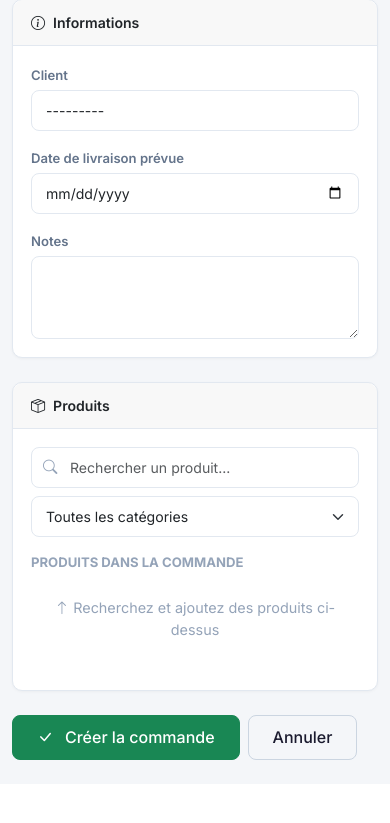
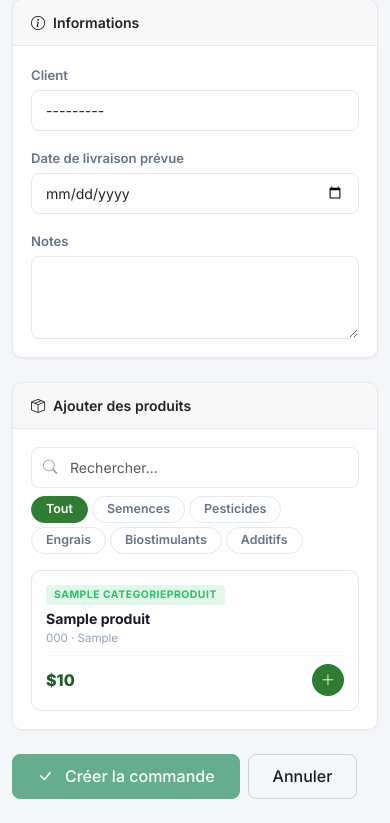
Before and after one commit to maxoumtl33/herbic-crm, a Django app: page /commandes/creer/ in a window 390 px wide. Shown: the part 104-927 px from the top of the page. Before the commit the page ends 864 px from the top, so only its background shows below. Run offline with Django 4.2, Linux system fonts and the light colour scheme; a user stored in the database is signed in; tables that the repository leaves empty hold one stand-in row (values such as "Sample post").

Commit message:
Redesign order creation: product cards grid, category pills, cart UX
- Category filter pills (Tout, Semences, Pesticides, Engrais, etc.)
  inline with search bar
- All products shown by default when "Tout" is selected
- Products displayed in card grid (4 cols desktop, 2 cols mobile)
  with category color badge, name, code, format, price, and + button
- Added products show green checkmark and are grayed out
- Cart section with item count in header and TTC total
- Selected products with category color dot, quantity input, live subtotal
- Submit button disabled until products are added
- Smooth hover effects on product cards

Co-Authored-By: Claude Opus 4.6 (1M context) <noreply@anthropic.com>

```diff
--- a/static/css/style.css
+++ b/static/css/style.css
@@ -567,6 +567,125 @@ body {
     background: var(--herbic-green-50);
 }
 
+/* ============================================
+   ORDER BUILDER - Product cards + cart
+   ============================================ */
+
+/* Category pills */
+.cat-pill {
+    border-radius: 20px !important;
+    padding: 5px 14px !important;
+    font-size: 0.78rem !important;
+    font-weight: 600 !important;
+    border: 1px solid var(--border-color) !important;
+    background: white !important;
+    color: var(--text-secondary) !important;
+    white-space: nowrap;
+}
+.cat-pill:hover { border-color: var(--herbic-green) !important; color: var(--herbic-green) !important; }
+.cat-pill.active {
+    background: var(--herbic-green) !important;
+    border-color: var(--herbic-green) !important;
+    color: white !important;
+}
+
+/* Product card in order builder */
+.product-card-order {
+    background: white;
+    border: 1px solid var(--border-color);
+    border-radius: 10px;
+    padding: 14px;
+    cursor: pointer;
+    transition: all 0.15s;
+    height: 100%;
+    display: flex;
+    flex-direction: column;
+}
+.product-card-order:hover {
+    border-color: var(--herbic-green);
+    box-shadow: 0 3px 12px rgba(46,125,50,0.12);
+    transform: translateY(-1px);
+}
+.product-card-order.product-card-added {
+    border-color: #22c55e;
+    background: #f0fdf4;
+    cursor: default;
+    opacity: 0.7;
+}
+.product-card-order.product-card-added:hover {
+    transform: none;
+    box-shadow: none;
+}
+.product-card-cat {
+    display: inline-block;
+    font-size: 0.65rem;
+    font-weight: 700;
+    text-transform: uppercase;
+    letter-spacing: 0.5px;
+    padding: 2px 8px;
+    border-radius: 4px;
+    margin-bottom: 6px;
+    width: fit-content;
+}
+.product-card-name {
+    font-weight: 700;
+    font-size: 0.88rem;
+    color: var(--text-primary);
+    margin-bottom: 2px;
+    line-height: 1.2;
+}
+.product-card-meta {
+    font-size: 0.72rem;
+    color: var(--text-muted);
+    margin-bottom: 8px;
+}
+.product-card-bottom {
+    display: flex;
+    justify-content: space-between;
+    align-items: center;
+    margin-top: auto;
+    padding-top: 8px;
+    border-top: 1px solid #f1f5f9;
+}
+.product-card-price {
+    font-weight: 800;
+    font-size: 1rem;
+    color: var(--herbic-green-dark);
+}
+.product-card-add-btn {
+    width: 32px;
+    height: 32px;
+    border-radius: 50%;
+    background: var(--herbic-green);
+    color: white;
+    display: flex;
+    align-items: center;
+    justify-content: center;
+    font-size: 0.9rem;
+    transition: transform 0.1s;
+}
+.product-card-order:hover .product-card-add-btn {
+    transform: scale(1.1);
+}
+.product-card-added-badge {
+    font-size: 0.72rem;
+    font-weight: 700;
+    color: #22c55e;
+}
+
+/* Selected products in cart */
+.selected-row {
+    border-bottom: 1px solid #f1f5f9;
+}
+.selected-row:last-child { border-bottom: none; }
+.selected-row:hover { background: #fafbfc; }
+.selected-cat-dot {
+    width: 8px;
+    height: 8px;
+    border-radius: 50%;
+    flex-shrink: 0;
+}
+
 /* Alert tweaks */
 .alert {
     border-radius: 8px;
--- a/templates/orders/commande_create.html
+++ b/templates/orders/commande_create.html
@@ -33,61 +33,45 @@
         </div>
     </div>
 
-    {# Recherche et ajout de produits #}
+    {# Catalogue produits #}
     <div class="card mb-4">
-        <div class="card-header d-flex justify-content-between align-items-center">
-            <span><i class="bi bi-box-seam me-2"></i>Produits</span>
+        <div class="card-header"><i class="bi bi-box-seam me-2"></i>Ajouter des produits</div>
+        <div class="card-body">
+            {# Recherche + catégories sur une seule ligne #}
+            <div class="d-flex gap-2 align-items-center mb-3 flex-wrap">
+                <div class="search-bar-live" style="flex:1;min-width:200px;">
+                    <i class="bi bi-search search-icon-live"></i>
+                    <input type="text" id="product-search" class="form-control" placeholder="Rechercher..." autocomplete="off">
                 </div>
-        <div class="card-body">
-            {# Barre de recherche + filtres #}
-            <div class="row g-2 mb-3">
-                <div class="col-md-7">
-                    <div class="search-bar-live">
-                        <i class="bi bi-search search-icon-live"></i>
-                        <input type="text" id="product-search" class="form-control" placeholder="Rechercher un produit..." autocomplete="off">
-                    </div>
-                </div>
-                <div class="col-md-5">
-                    <select id="product-category" class="form-select">
-                        <option value="">Toutes les catégories</option>
-                        <option value="semence">Semences</option>
-                        <option value="pesticide">Pesticides</option>
-                        <option value="engrais_foliaire">Engrais foliaires</option>
-                        <option value="biostimulant">Biostimulants</option>
-                        <option value="additif_pulverisation">Additifs</option>
-                    </select>
+                <div class="cat-pills d-flex gap-1 flex-wrap">
+                    <button type="button" class="btn btn-sm cat-pill active" data-cat="">Tout</button>
+                    <button type="button" class="btn btn-sm cat-pill" data-cat="semence">Semences</button>
+                    <button type="button" class="btn btn-sm cat-pill" data-cat="pesticide">Pesticides</button>
+                    <button type="button" class="btn btn-sm cat-pill" data-cat="engrais_foliaire">Engrais</button>
+                    <button type="button" class="btn btn-sm cat-pill" data-cat="biostimulant">Biostimulants</button>
+                    <button type="button" class="btn btn-sm cat-pill" data-cat="additif_pulverisation">Additifs</button>
                 </div>
             </div>
 
-            {# Résultats de recherche #}
-            <div id="product-results" style="display:none;">
-                <div id="product-results-list" class="row g-2 mb-3" style="max-height:300px;overflow-y:auto;"></div>
-            </div>
-
-            {# Produits sélectionnés #}
-            <div id="selected-products">
-                <div style="font-weight:700;font-size:0.82rem;text-transform:uppercase;color:var(--text-muted);margin-bottom:8px;">
-                    Produits dans la commande
-                </div>
-                <div id="selected-list"></div>
-                <p id="no-products" class="text-center py-3" style="color:var(--text-muted);">
-                    <i class="bi bi-arrow-up"></i> Recherchez et ajoutez des produits ci-dessus
-                </p>
-            </div>
-
-            {# Champs cachés pour le formset #}
-            <div id="formset-container" style="display:none;">
-                {{ formset.management_form }}
-                {% for f in formset %}
-                {{ f.produit }}{{ f.quantite }}{{ f.prix_unitaire }}{{ f.DELETE }}{{ f.id }}
-                {% endfor %}
+            {# Grille de produits #}
+            <div id="product-grid" class="row g-2" style="max-height:400px;overflow-y:auto;"></div>
+            <div id="product-empty" class="text-center py-4" style="display:none;color:var(--text-muted);">
+                <i class="bi bi-search" style="font-size:1.5rem;"></i>
+                <p class="mt-1 mb-0">Aucun produit trouvé</p>
             </div>
         </div>
     </div>
 
-    {# Résumé prix #}
-    <div class="card mb-4" id="price-summary" style="display:none;">
-        <div class="card-body">
+    {# Produits sélectionnés #}
+    <div class="card mb-4" id="selected-card" style="display:none;">
+        <div class="card-header d-flex justify-content-between align-items-center">
+            <span><i class="bi bi-cart-check me-2"></i>Panier (<span id="cart-count">0</span>)</span>
+            <span id="cart-total-header" style="font-weight:700;color:var(--herbic-green);"></span>
+        </div>
+        <div class="card-body p-0">
+            <div id="selected-list"></div>
+        </div>
+        <div class="card-footer bg-transparent">
             <div class="d-flex justify-content-between mb-1"><span>Sous-total HT</span><strong id="subtotal">$0</strong></div>
             <div class="d-flex justify-content-between mb-1" style="font-size:0.85rem;color:var(--text-muted);"><span>TPS (5%)</span><span id="tps">$0</span></div>
             <div class="d-flex justify-content-between mb-1" style="font-size:0.85rem;color:var(--text-muted);"><span>TVQ (9.975%)</span><span id="tvq">$0</span></div>
@@ -98,8 +82,18 @@
         </div>
     </div>
 
+    {# Champs cachés pour le formset #}
+    <div id="formset-container" style="display:none;">
+        {{ formset.management_form }}
+        {% for f in formset %}
+        {{ f.produit }}{{ f.quantite }}{{ f.prix_unitaire }}{{ f.DELETE }}{{ f.id }}
+        {% endfor %}
+    </div>
+
     <div class="d-flex gap-2">
-        <button type="submit" class="btn btn-success btn-lg"><i class="bi bi-check-lg me-1"></i> Créer la commande</button>
+        <button type="submit" class="btn btn-success btn-lg" id="submit-btn" disabled>
+            <i class="bi bi-check-lg me-1"></i> Créer la commande
+        </button>
         <a href="{% url 'orders:commande_list' %}" class="btn btn-outline-primary btn-lg">Annuler</a>
     </div>
 </form>
@@ -110,104 +104,135 @@
 const TAUX_TPS = 0.05;
 const TAUX_TVQ = 0.09975;
 let selectedProducts = [];
+let allProducts = [];
+let currentCat = '';
 let searchTimeout = null;
 
 const searchInput = document.getElementById('product-search');
-const categorySelect = document.getElementById('product-category');
-const resultsDiv = document.getElementById('product-results');
-const resultsList = document.getElementById('product-results-list');
+const productGrid = document.getElementById('product-grid');
+const productEmpty = document.getElementById('product-empty');
+const selectedCard = document.getElementById('selected-card');
 const selectedList = document.getElementById('selected-list');
-const noProducts = document.getElementById('no-products');
-const priceSummary = document.getElementById('price-summary');
+const submitBtn = document.getElementById('submit-btn');
 
 function formatPrice(val) {
+    if (val === 0) return '$0';
     if (val === Math.floor(val)) return '$' + Math.floor(val);
     return '$' + val.toFixed(2);
 }
 
-function searchProducts() {
+// Catégorie badge couleur
+function catColor(type) {
+    const colors = {
+        'semence': '#22c55e', 'pesticide': '#ef4444', 'engrais_foliaire': '#3b82f6',
+        'biostimulant': '#8b5cf6', 'additif_pulverisation': '#f59e0b'
+    };
+    return colors[type] || '#94a3b8';
+}
+
+function fetchProducts() {
     const q = searchInput.value;
-    const cat = categorySelect.value;
-    if (q.length < 1 && !cat) { resultsDiv.style.display = 'none'; return; }
-
-    fetch(`/api/produits/?q=${encodeURIComponent(q)}&categorie=${encodeURIComponent(cat)}`)
+    fetch(`/api/produits/?q=${encodeURIComponent(q)}&categorie=${encodeURIComponent(currentCat)}`)
         .then(r => r.json())
         .then(data => {
-            resultsList.innerHTML = '';
-            if (data.produits.length === 0) {
-                resultsList.innerHTML = '<div class="col-12 text-center py-2" style="color:var(--text-muted);">Aucun produit trouvé</div>';
+            allProducts = data.produits;
+            renderGrid();
+        });
 }
-            data.produits.forEach(p => {
-                const alreadyAdded = selectedProducts.some(sp => sp.id === p.id);
+
+function renderGrid() {
+    productGrid.innerHTML = '';
+    const products = allProducts;
+
+    if (products.length === 0) {
+        productGrid.style.display = 'none';
+        productEmpty.style.display = 'block';
+        return;
+    }
+    productGrid.style.display = 'flex';
+    productEmpty.style.display = 'none';
+
+    products.forEach(p => {
+        const added = selectedProducts.some(sp => sp.id === p.id);
         const col = document.createElement('div');
-                col.className = 'col-md-6 col-lg-4';
+        col.className = 'col-xl-3 col-lg-4 col-md-6';
         col.innerHTML = `
-                    <div class="product-result-card ${alreadyAdded ? 'already-added' : ''}" data-id="${p.id}" data-nom="${p.nom}" data-code="${p.code}" data-prix="${p.prix || 0}" data-format="${p.format}">
-                        <div class="d-flex justify-content-between align-items-start">
-                            <div>
-                                <div style="font-weight:700;font-size:0.88rem;">${p.nom}</div>
-                                <div style="font-size:0.75rem;color:var(--text-muted);">${p.code} · ${p.format}</div>
-                                <span class="badge bg-secondary" style="font-size:0.65rem;margin-top:2px;">${p.categorie}</span>
+            <div class="product-card-order ${added ? 'product-card-added' : ''}" data-id="${p.id}">
+                <div class="product-card-cat" style="background:${catColor(p.type_categorie)}20;color:${catColor(p.type_categorie)};">
+                    ${p.categorie}
                 </div>
-                            <div style="text-align:right;">
-                                ${p.prix ? '<div style="font-weight:700;color:var(--herbic-green);">$' + p.prix + '</div>' : ''}
-                                ${alreadyAdded ? '<i class="bi bi-check-circle-fill text-success"></i>' : '<i class="bi bi-plus-circle" style="font-size:1.2rem;color:var(--herbic-green);cursor:pointer;"></i>'}
-                            </div>
+                <div class="product-card-name">${p.nom}</div>
+                <div class="product-card-meta">${p.code} · ${p.format}</div>
+                <div class="product-card-bottom">
+                    <span class="product-card-price">${p.prix ? '$'+p.prix : ''}</span>
+                    ${added
+                        ? '<span class="product-card-added-badge"><i class="bi bi-check-lg"></i> Ajouté</span>'
+                        : '<span class="product-card-add-btn"><i class="bi bi-plus-lg"></i></span>'
+                    }
                 </div>
             </div>`;
-                if (!alreadyAdded) {
-                    col.querySelector('.product-result-card').addEventListener('click', () => addProduct(p));
+        if (!added) {
+            col.querySelector('.product-card-order').addEventListener('click', () => addProduct(p));
         }
-                resultsList.appendChild(col);
-            });
-            resultsDiv.style.display = 'block';
+        productGrid.appendChild(col);
     });
 }
 
 function addProduct(p) {
     if (selectedProducts.some(sp => sp.id === p.id)) return;
-    selectedProducts.push({ id: p.id, nom: p.nom, code: p.code, prix: p.prix || 0, format: p.format, quantite: 1 });
+    selectedProducts.push({ id: p.id, nom: p.nom, code: p.code, prix: p.prix || 0, format: p.format, categorie: p.categorie, type_categorie: p.type_categorie, quantite: 1 });
     renderSelected();
-    searchProducts();
+    renderGrid();
 }
 
 function removeProduct(id) {
     selectedProducts = selectedProducts.filter(p => p.id !== id);
     renderSelected();
-    searchProducts();
+    renderGrid();
 }
 
 function updateQuantity(id, qty) {
     const p = selectedProducts.find(sp => sp.id === id);
-    if (p) { p.quantite = Math.max(0.01, parseFloat(qty) || 1); }
+    if (p) p.quantite = Math.max(0.01, parseFloat(qty) || 1);
     updateTotals();
+    syncFormset();
 }
 
 function renderSelected() {
     selectedList.innerHTML = '';
-    noProducts.style.display = selectedProducts.length === 0 ? 'block' : 'none';
-    priceSummary.style.display = selectedProducts.length > 0 ? 'block' : 'none';
+    const hasItems = selectedProducts.length > 0;
+    selectedCard.style.display = hasItems ? 'block' : 'none';
+    submitBtn.disabled = !hasItems;
+    document.getElementById('cart-count').textContent = selectedProducts.length;
 
-    selectedProducts.forEach((p, i) => {
-        const subtotal = p.prix * p.quantite;
-        const div = document.createElement('div');
-        div.className = 'selected-product-row';
-        div.innerHTML = `
+    selectedProducts.forEach(p => {
+        const st = p.prix * p.quantite;
+        const row = document.createElement('div');
+        row.className = 'selected-row';
+        row.innerHTML = `
+            <div class="d-flex align-items-center gap-3 px-3 py-3">
+                <button type="button" class="btn-remove-product" onclick="removeProduct(${p.id})">
+                    <i class="bi bi-x-lg"></i>
+                </button>
+                <div style="flex:1;min-width:0;">
+                    <div class="d-flex align-items-center gap-2">
+                        <span class="selected-cat-dot" style="background:${catColor(p.type_categorie)};"></span>
+                        <strong style="font-size:0.9rem;">${p.nom}</strong>
+                    </div>
+                    <div style="font-size:0.75rem;color:var(--text-muted);">${p.code} · ${p.format}</div>
+                </div>
                 <div class="d-flex align-items-center gap-3">
-                <button type="button" class="btn-remove-product" onclick="removeProduct(${p.id})"><i class="bi bi-x-lg"></i></button>
-                <div style="flex:1;min-width:0;">
-                    <div style="font-weight:700;font-size:0.9rem;">${p.nom}</div>
-                    <div style="font-size:0.78rem;color:var(--text-muted);">${p.code} · ${p.format}</div>
-                </div>
-                <div class="d-flex align-items-center gap-2">
-                    <input type="number" class="form-control form-control-sm qty-input" value="${p.quantite}" min="0.01" step="1" onchange="updateQuantity(${p.id}, this.value)" oninput="updateQuantity(${p.id}, this.value)">
-                    <div style="text-align:right;min-width:70px;">
-                        <div style="font-size:0.78rem;color:var(--text-muted);">${p.prix ? '$'+p.prix+'/u' : ''}</div>
-                        <div style="font-weight:700;">${subtotal > 0 ? formatPrice(subtotal) : ''}</div>
+                    <input type="number" class="form-control form-control-sm qty-input"
+                           value="${p.quantite}" min="0.01" step="1"
+                           onchange="updateQuantity(${p.id}, this.value)"
+                           oninput="updateQuantity(${p.id}, this.value)">
+                    <div style="text-align:right;min-width:80px;">
+                        ${p.prix ? '<div style="font-size:0.72rem;color:var(--text-muted);">'+formatPrice(p.prix)+'/u</div>' : ''}
+                        <div style="font-weight:700;font-size:0.95rem;">${st > 0 ? formatPrice(st) : ''}</div>
                     </div>
                 </div>
             </div>`;
-        selectedList.appendChild(div);
+        selectedList.appendChild(row);
     });
     updateTotals();
     syncFormset();
@@ -223,61 +248,67 @@ function updateTotals() {
     document.getElementById('tps').textContent = formatPrice(tps);
     document.getElementById('tvq').textContent = formatPrice(tvq);
     document.getElementById('total-ttc').textContent = formatPrice(ttc);
+    document.getElementById('cart-total-header').textContent = formatPrice(ttc) + ' TTC';
 }
 
 function syncFormset() {
-    // Met à jour les champs cachés du formset Django
     const container = document.getElementById('formset-container');
     const totalForms = container.querySelector('[name$="TOTAL_FORMS"]');
-    const maxForms = selectedProducts.length + 5;
     totalForms.value = selectedProducts.length;
-
-    // Supprimer les anciens champs
     container.querySelectorAll('.dynamic-field').forEach(el => el.remove());
-
     selectedProducts.forEach((p, i) => {
         const prefix = `lignes-${i}`;
-        const fields = [
+        container.insertAdjacentHTML('beforeend', [
             `<input type="hidden" name="${prefix}-produit" value="${p.id}" class="dynamic-field">`,
             `<input type="hidden" name="${prefix}-quantite" value="${p.quantite}" class="dynamic-field">`,
             `<input type="hidden" name="${prefix}-prix_unitaire" value="${p.prix}" class="dynamic-field">`,
             `<input type="hidden" name="${prefix}-id" value="" class="dynamic-field">`,
-        ];
-        container.insertAdjacentHTML('beforeend', fields.join(''));
+        ].join(''));
     });
 }
 
-// Events
+// Catégorie pills
+document.querySelectorAll('.cat-pill').forEach(btn => {
+    btn.addEventListener('click', function() {
+        document.querySelectorAll('.cat-pill').forEach(b => b.classList.remove('active'));
+        this.classList.add('active');
+        currentCat = this.dataset.cat;
+        fetchProducts();
+    });
+});
+
+// Recherche
 searchInput.addEventListener('input', () => {
     clearTimeout(searchTimeout);
-    searchTimeout = setTimeout(searchProducts, 200);
+    searchTimeout = setTimeout(fetchProducts, 200);
 });
-categorySelect.addEventListener('change', searchProducts);
 
-// Charger tous les produits au départ
+// Init: charger tous les produits
 document.addEventListener('DOMContentLoaded', () => {
-    searchProducts();
-    // Charger les produits depuis les recommandations si on vient de la fiche client
+    fetchProducts();
+
+    // Charger depuis recommandations si from_reco
     const recoItems = sessionStorage.getItem('recoItems');
     if (recoItems && new URLSearchParams(window.location.search).get('from_reco')) {
         const items = JSON.parse(recoItems);
         sessionStorage.removeItem('recoItems');
-        // Charger les détails des produits via l'API
-        items.forEach(item => {
-            fetch(`/api/produits/?q=&categorie=`)
+        fetch('/api/produits/?q=&categorie=')
             .then(r => r.json())
             .then(data => {
+                items.forEach(item => {
                     const p = data.produits.find(pr => pr.id == item.id);
                     if (p && !selectedProducts.some(sp => sp.id === p.id)) {
                         selectedProducts.push({
                             id: p.id, nom: p.nom, code: p.code,
                             prix: p.prix || parseFloat(item.prix) || 0,
-                            format: p.format,
+                            format: p.format, categorie: p.categorie,
+                            type_categorie: p.type_categorie,
                             quantite: parseFloat(item.qty) || 1
                         });
-                        renderSelected();
                     }
                 });
+                renderSelected();
+                renderGrid();
             });
     }
 });
```
Lines whose indentation alone changed are shown as unchanged.
